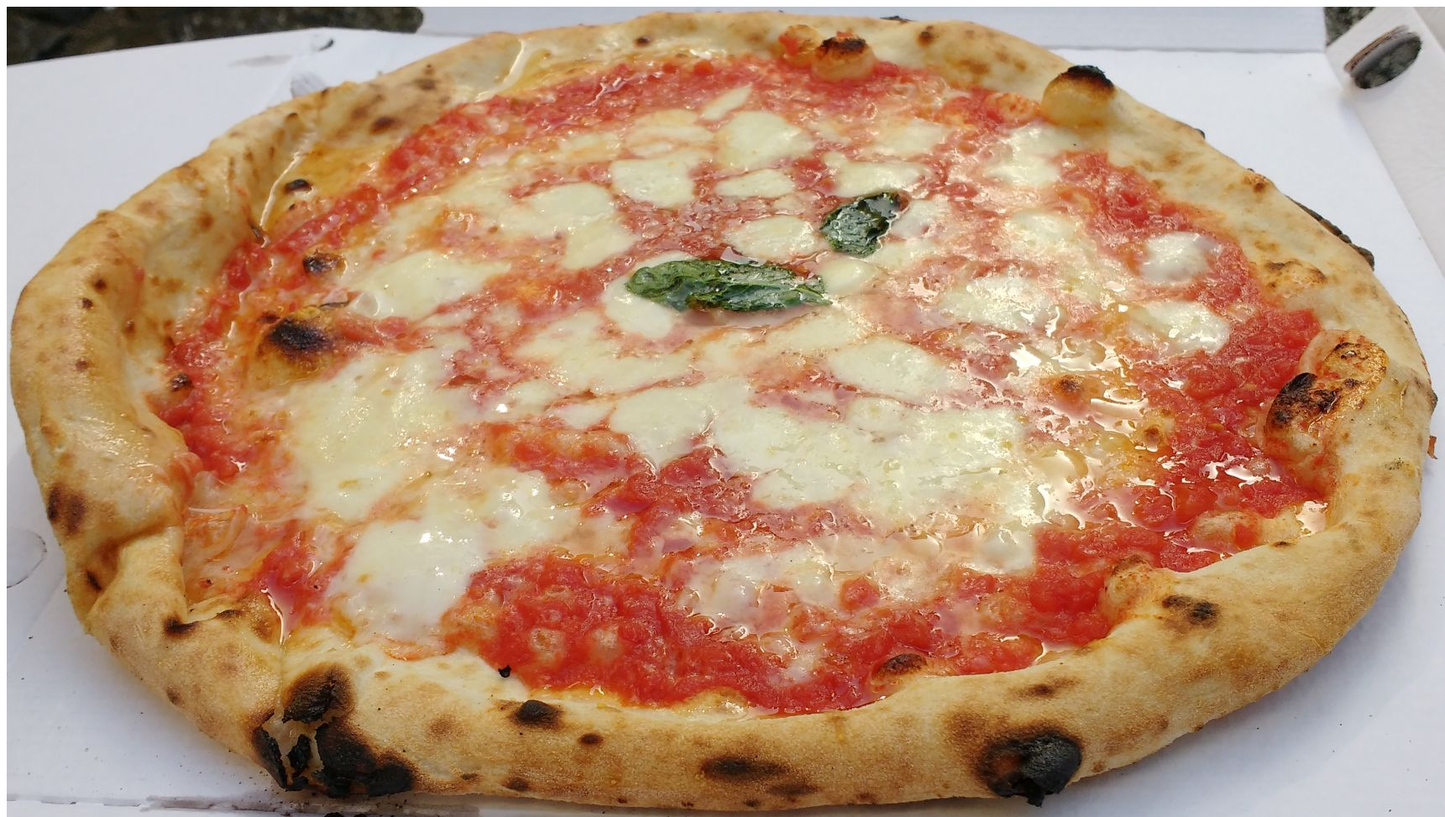
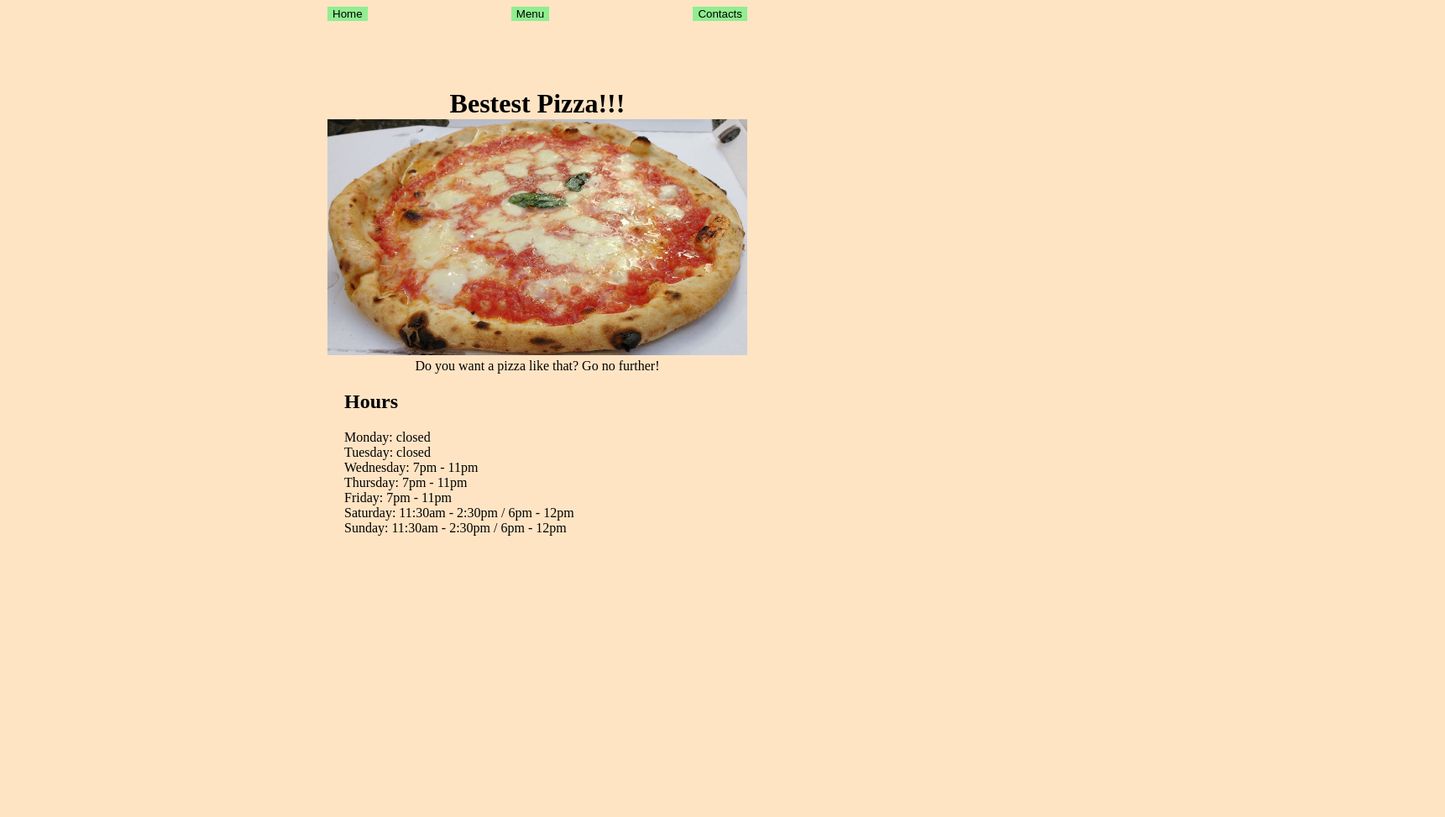
Before and after one commit to oldmanfromscene24/restaurantPage, a website built with webpack: page src/template.html in a window 1280 px wide. Shown: the whole page at 84% size, 1721 px wide, since content can reach past the window. After the commit the page ends 800 px from the top, so only its background shows below. Built offline with nearby package versions, Linux system fonts and the light colour scheme.

Commit message:
basic home page

```diff
--- a/src/index.js
+++ b/src/index.js
@@ -1,7 +1,10 @@
 import "./styles.css";
-import pizzaImage from "../diMatteo.jpg";
+console.log;
 
-const image = document.createElement("img");
-image.src = pizzaImage;
+// import pizzaImage from "../diMatteo.jpg";
 
-document.body.appendChild(image);
+// const image = document.createElement("img");
+// image.src = pizzaImage;
+
+
+// document.body.appendChild(image);
--- a/src/styles.css
+++ b/src/styles.css
@@ -0,0 +1,35 @@
+body {
+    background-color: bisque;
+}
+
+header, content {
+    display: flex;
+}
+
+nav, .main {
+    width: 500px;
+    margin:0 auto;
+}
+
+#title, #ads {
+    text-align: center;
+}
+
+nav {
+    display: flex;
+    justify-content: space-between;
+    margin-bottom: 5rem;
+}
+
+button {
+    border: none;
+    background-color: lightgreen;
+}
+
+button:hover {
+    background-color: greenyellow;
+}
+
+li {
+    list-style: none;
+}
--- a/src/template.html
+++ b/src/template.html
@@ -1,11 +1,37 @@
 <!DOCTYPE html>
 <html lang="en">
+
 <head>
     <meta charset="UTF-8">
     <meta name="viewport" content="width=device-width, initial-scale=1.0">
-    <title>Document</title>
+    <title>Bestest Pizza</title>
 </head>
+
 <body>
+    <header>
+        <nav>
+            <button>Home</button>
+            <button>Menu</button>
+            <button>Contacts</button>
+        </nav>
+    </header>
+    <div id="content">
+        <h1 id="title" class="main">Bestest Pizza!!!</h1>
+        <div id="logo" class="main"><img src="../diMatteo.jpg" alt="Di Matteo Pizza" width="500px" height="281px"></div>
+        <p id="ads" class="main">Do you want a pizza like that? Go no further!</p>
+        <ul class="main">
+            <h2>Hours</h2>
+            <li>Monday: closed </li>
+            <li>Tuesday: closed</li>
+            <li>Wednesday: 7pm - 11pm</li>
+            <li>Thursday: 7pm - 11pm</li>
+            <li>Friday: 7pm - 11pm</li>
+            <li>Saturday: 11:30am - 2:30pm / 6pm - 12pm </li>
+            <li>Sunday: 11:30am - 2:30pm / 6pm - 12pm</li>
+        </ul>
+
+    </div>
 
 </body>
+
 </html>
```
